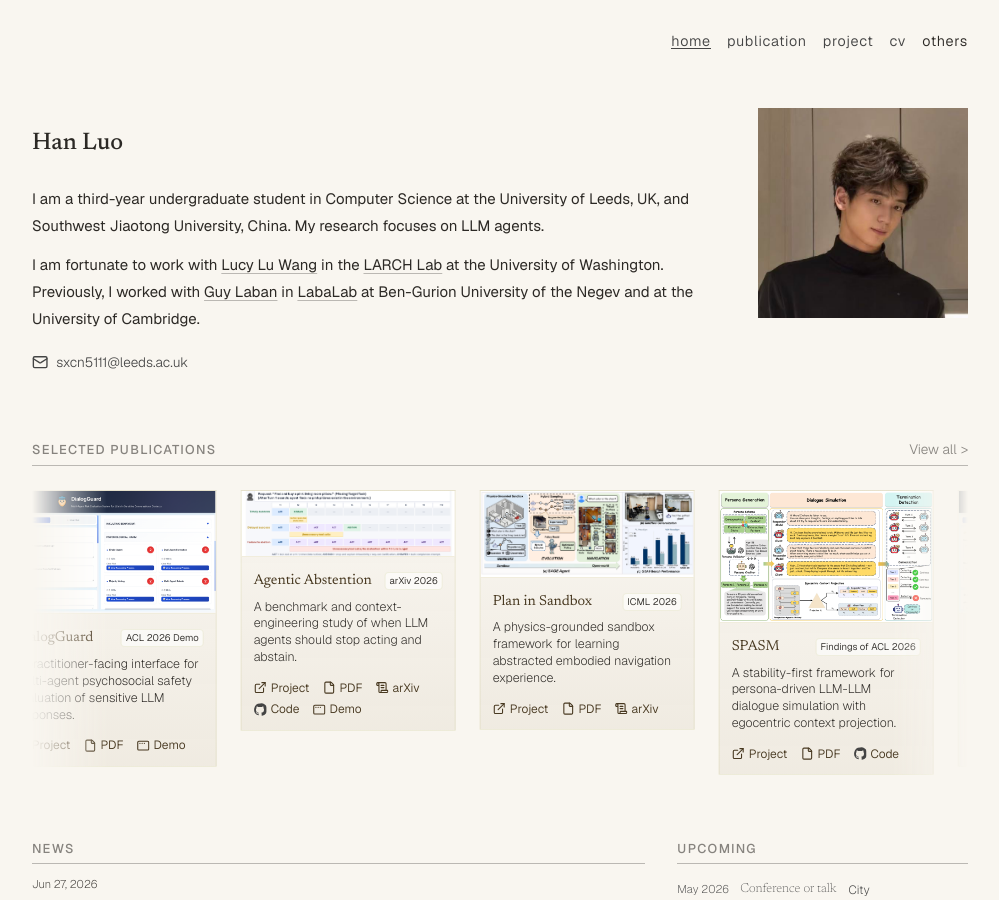
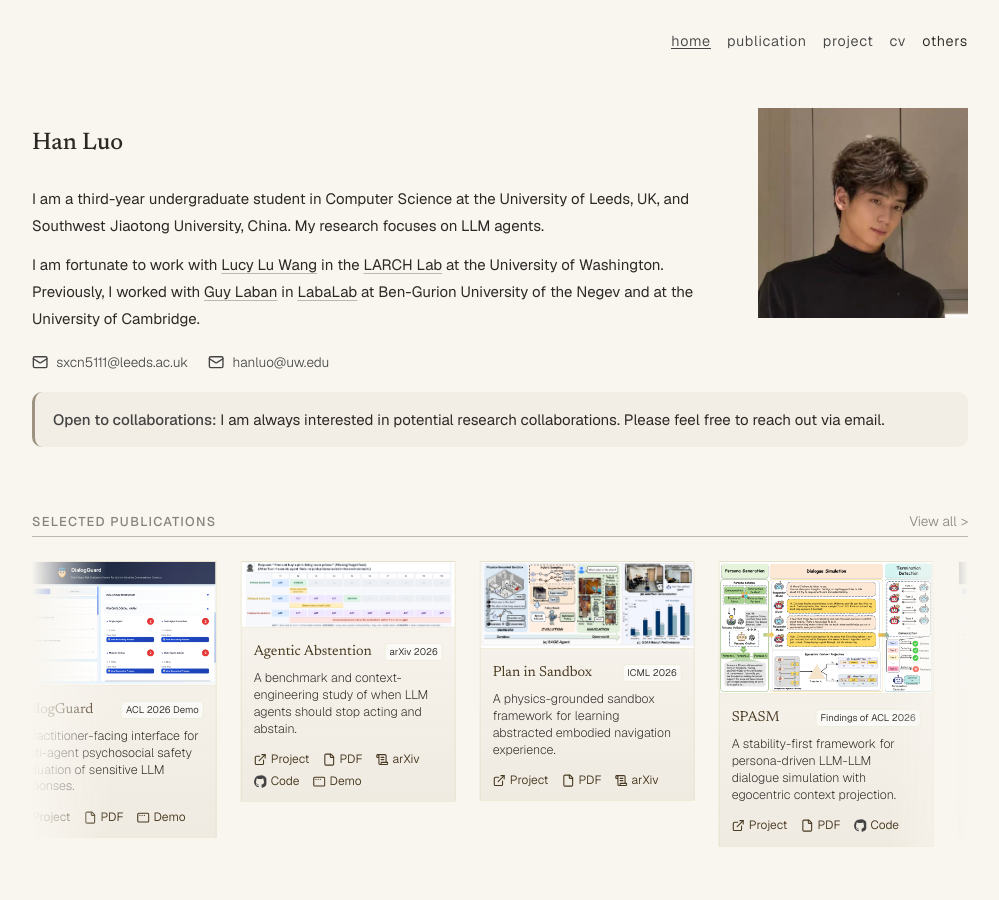
Before and after one commit to lhannnn/lhannnn.github.io, a Jekyll site: the page built from index.html, in a window 1280 px wide and 900 px high. Shown: the whole window, without its empty margins (140-1139 px from the left). Built offline with Jekyll 4.4.1, drawn with Linux system fonts in a browser that asks for light colours; nearby versions of some CDN libraries; some web fonts are replaced.

Commit message:
Add UW email and invitation for research collaborations

```diff
--- a/index.html
+++ b/index.html
@@ -24,11 +24,17 @@ description: Personal academic website of Han Luo, a Computer Science undergradu
       </div>
     </div>
   </div>
-  <p class="mt-3">
+  <p class="mt-3 flex flex-wrap gap-x-5 gap-y-1">
     <a href="mailto:{{ site.author.email }}" class="inline-flex items-center font-light mt-2">
       <i data-lucide="mail" class="mr-2 h-[1.2em] w-[1.2em]"></i>{{ site.author.email }}
     </a>
+    <a href="mailto:hanluo@uw.edu" class="inline-flex items-center font-light mt-2">
+      <i data-lucide="mail" class="mr-2 h-[1.2em] w-[1.2em]"></i>hanluo@uw.edu
+    </a>
   </p>
+  <div class="mt-5" style="padding: 14px 18px; border-left: 3px solid rgb(var(--ink-warm) / 0.55); border-radius: 10px; background: rgb(var(--surface-alt) / 0.7);">
+    <p class="home-bio"><span style="font-weight: 500;">Open to collaborations:</span> I am always interested in potential research collaborations. Please feel free to reach out via email.</p>
+  </div>
 </div>
 
 <div class="mt-10 px-3 md:mt-12">
```
